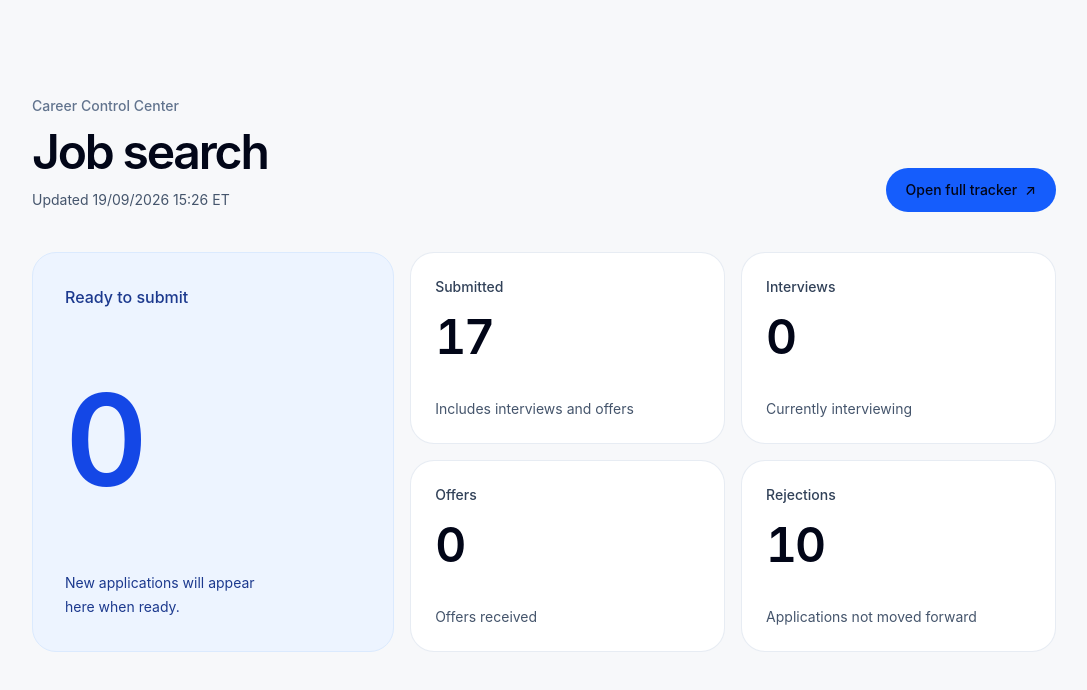
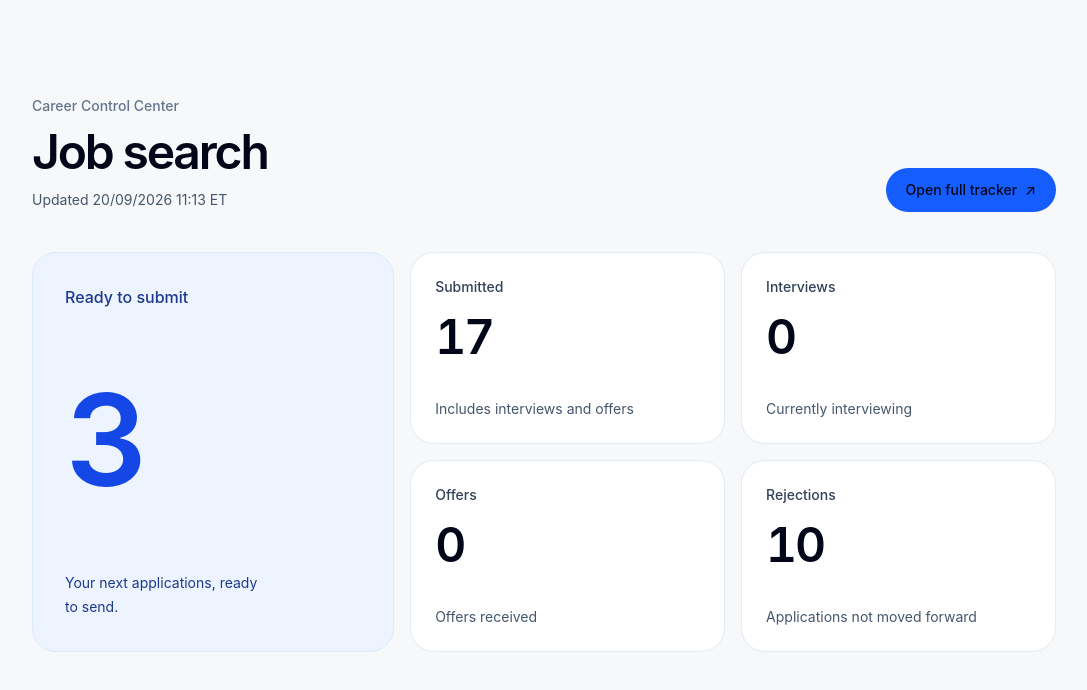
Before and after one commit to micksems/ai-portfolio, a Next.js app: page /job-search in a window 1280 px wide. Shown: the top 690 px of the page, without its empty margins (96-1183 px from the left). Built offline with nearby package versions, Linux system fonts and the light colour scheme.

Commit message:
Sync full job search run - Sep 20

```diff
--- a/src/data/jobSearchData.js
+++ b/src/data/jobSearchData.js
@@ -1,5 +1,5 @@
 export const jobSearchData = {
-  "updatedAt": "19/09/2026 15:26 ET",
+  "updatedAt": "20/09/2026 11:13 ET",
   "jobs": [
     {
       "company": "United Hospital Fund",
@@ -407,7 +407,7 @@ export const jobSearchData = {
       "company": "BlackRock",
       "position": "Analyst, Real Estate Portfolio Analytics & Reporting, PFS",
       "url": "https://careers.blackrock.com/job/new-york/analyst-real-estate-portfolio-analytics-and-reporting-pfs/45831/98890304192",
-      "status": "Archived"
+      "status": "Ready to Submit"
     },
     {
       "company": "New Engen / Grapevine",
@@ -449,7 +449,7 @@ export const jobSearchData = {
       "company": "iCapital",
       "position": "Product Operations - Associate",
       "url": "https://job-boards.greenhouse.io/icapitalnetwork/jobs/8648980002",
-      "status": "Archived"
+      "status": "Ready to Submit"
     },
     {
       "company": "Hive",
@@ -906,6 +906,24 @@ export const jobSearchData = {
       "position": "Analyst, NA Growth Marketing",
       "url": "https://visa.wd5.myworkdayjobs.com/Visa/job/US---San-Francisco-CA/Analyst--NA-Growth-Marketing_REF087814W-1",
       "status": "Applied"
+    },
+    {
+      "company": "Moody's",
+      "position": "Data Operations Specialist II",
+      "url": "https://careers.moodys.com/en/job/new-york/data-operations-specialist-ii/49841/99480722144",
+      "status": "Ready to Submit"
+    },
+    {
+      "company": "Socure",
+      "position": "Business Operations Analyst",
+      "url": "https://jobs.ashbyhq.com/socure/e977aad8-77fa-4d36-872f-a5f022e76c22",
+      "status": "Found"
+    },
+    {
+      "company": "Listen Labs",
+      "position": "Insights Analyst",
+      "url": "https://jobs.ashbyhq.com/listenlabs/0b65b19c-44c0-4440-9b6c-4d88c6024772",
+      "status": "Found"
     }
   ]
 };
```
